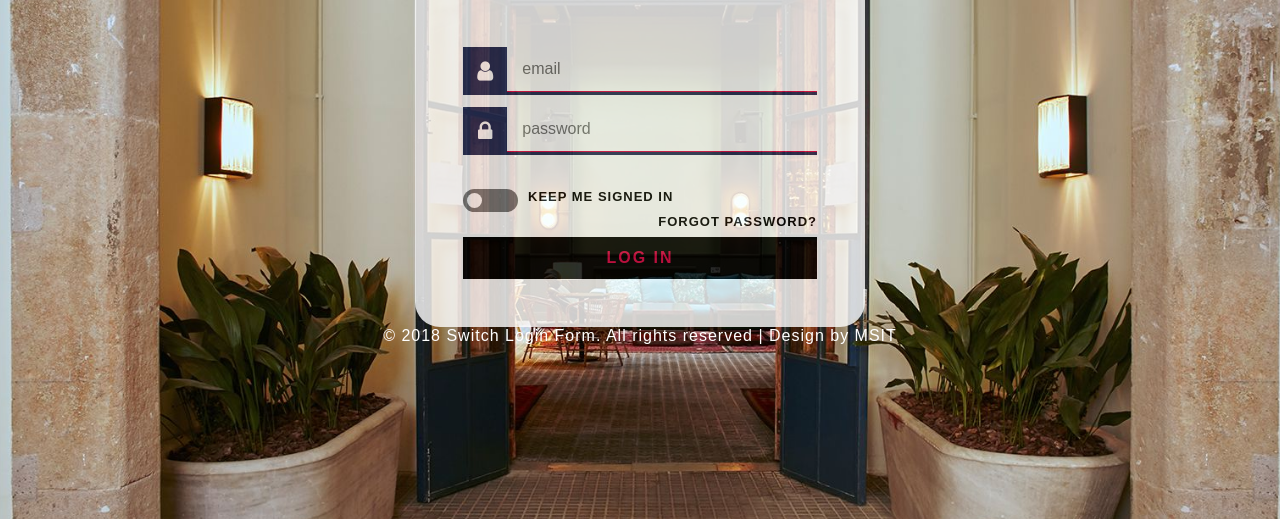
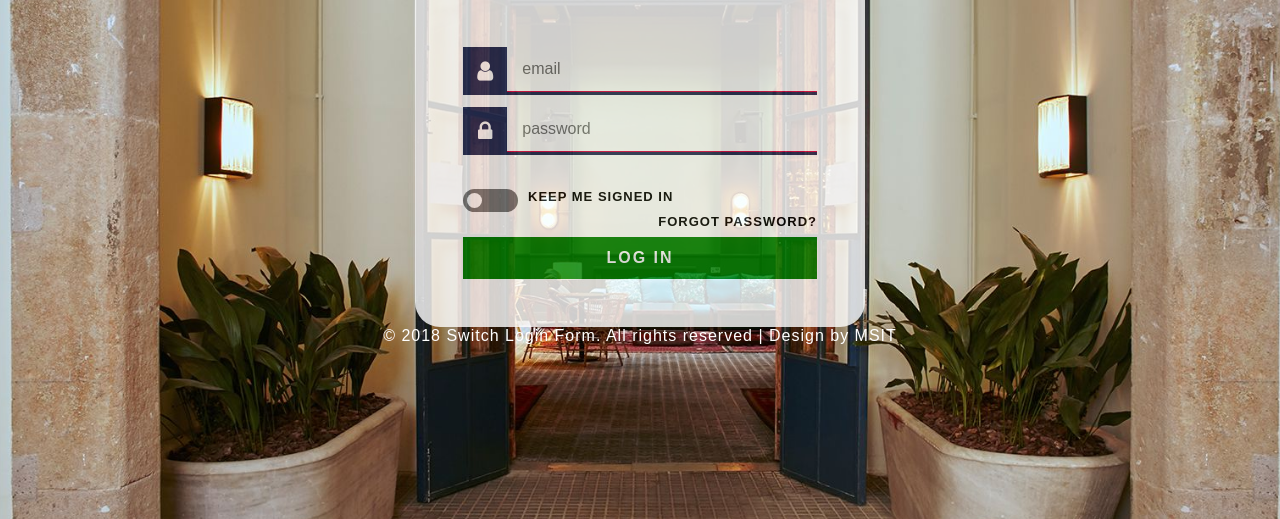
Before and after one commit to Kamesh1993/HotelFlexProject, a Django app: page /login/ in a window 1280 px wide, with the pointer over the restyled element. Shown: the part 163-682 px from the top of the page. Run offline with Django 3.2, Linux system fonts and the light colour scheme; some web fonts are replaced.

Commit message:
Updated Style.css

```diff
--- a/HotelFlexProject/app/static/login/css/style.css
+++ b/HotelFlexProject/app/static/login/css/style.css
@@ -396,8 +396,8 @@ form .field-group .wthree-field {
     }
 
 .wthree-field input[type="submit"]:hover {
-    background: #000;
-    color: #da0845;
+    background: green;
+    color: #fff;
     letter-spacing: 2px;
 }
 
```
